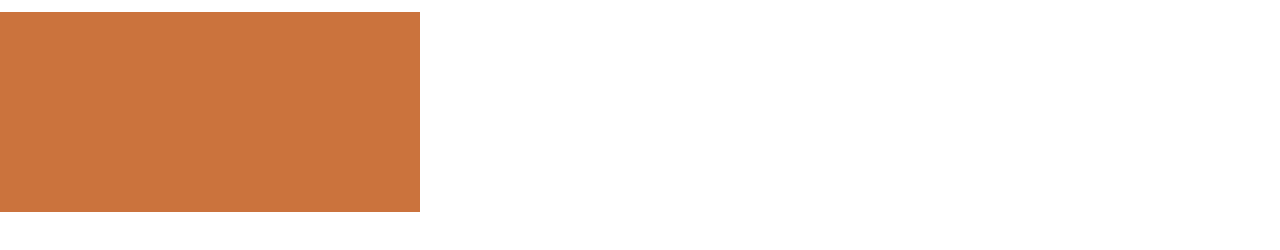
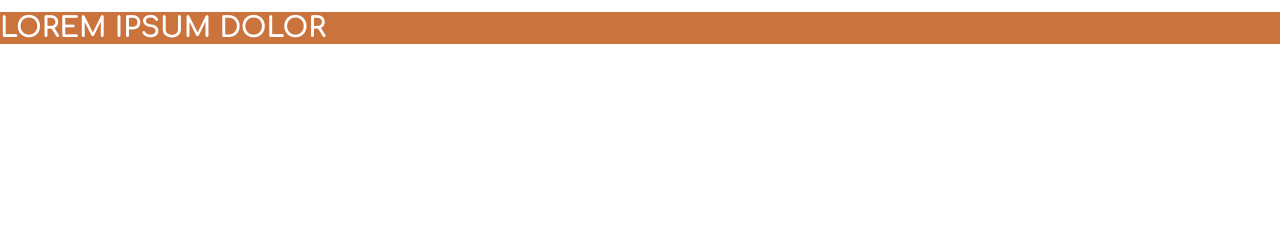
Before and after one commit to marcobrunodev/test-cubo-na-live, a Gatsby site: page / in a window 1280 px wide. Shown: the part 76-326 px from the top of the page. Built offline with nearby package versions, Linux system fonts and the light colour scheme; Gatsby itself is replaced by a stand-in of ours.

Commit message:
TitleCubo
Create Object TitleCubo

```diff
--- a/src/objects/CardCubo/styles.css
+++ b/src/objects/CardCubo/styles.css
@@ -1,5 +1,3 @@
 .card-cubo {
   background-color: var(--color-first);
-  width: 420px;
-  height: 200px;
 }
--- /dev/null
+++ b/src/objects/TitleCubo/index.js
@@ -0,0 +1,6 @@
+import React from "react"
+import "./styles.css"
+
+const TitleCubo = ({ content }) => <h1 className="title-cubo">{content}</h1>
+
+export default TitleCubo
--- /dev/null
+++ b/src/objects/TitleCubo/styles.css
@@ -0,0 +1,5 @@
+.title-cubo {
+  font-size: var(--size-big);
+  color: var(--color-zero);
+  text-transform: uppercase;
+}
--- a/src/pages/index.js
+++ b/src/pages/index.js
@@ -6,11 +6,14 @@ import "../styles/generic/reset.css"
 import "../styles/elements/base.css"
 
 import CardCubo from "../objects/CardCubo"
+import TitleCubo from "../objects/TitleCubo"
 import HeaderCubo from "../components/HeaderCubo"
 
 export default () => (
   <>
     <HeaderCubo />
-    <CardCubo />
+    <CardCubo>
+      <TitleCubo content="Lorem ipsum dolor" />
+    </CardCubo>
   </>
 )
--- a/src/styles/settings/size.css
+++ b/src/styles/settings/size.css
@@ -1,5 +1,6 @@
 :root {
   --size-medium: 14px;
+  --size-big: 28px;
 
   --size-radius: 3px;
   --size-container: 80vw;
```
